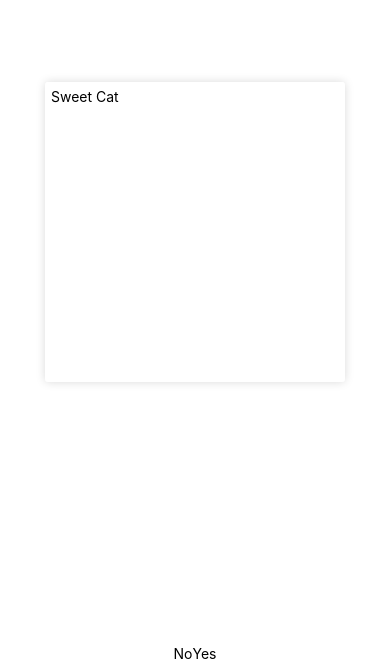
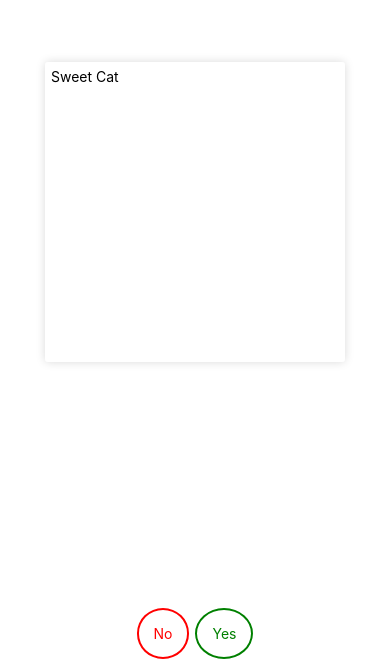
Before and after one commit to suaebahmed/learn-react-native, a React Native app: screen / in a window 390 px wide. Shown: the part 172-844 px from the top of the page. Built offline with nearby package versions, Linux system fonts and the light colour scheme.

Commit message:
awsome look

```diff
--- a/fundamental-animation/rn-animation/KittenCard.js
+++ b/fundamental-animation/rn-animation/KittenCard.js
@@ -107,10 +107,14 @@ export default class KittenCard extends Component {
         })
     }
     handleNo =()=>{
-
+        Animated.timing(this.state.animation.x,{
+            toValue: -SWIPE_THRESHOLD
+        }).start(this.transitionNext());
     }
     handleYes =()=>{
-
+        Animated.timing(this.state.animation.x,{
+            toValue: SWIPE_THRESHOLD
+        }).start(this.transitionNext());
     }
     render() {
         const { animation } = this.state;
@@ -121,11 +125,38 @@ export default class KittenCard extends Component {
         })
         const opacity = animation.y.interpolate({
             inputRange: [-200,0,200],
-            outputRange: [.5,1,.5],
+            outputRange: [.5,1,.1],
             extrapolate: 'clamp'
         })
-
-
+        // nope! for yes
+        const yesOpacity = animation.x.interpolate({
+            inputRange: [0,150],
+            outputRange: [0,1]
+        })
+        const yesScale = animation.x.interpolate({
+            inputRange: [0,150],
+            outputRange: [0.5,1],
+            extrapolate: 'clamp'
+        })
+        // same yes interpolate
+        const noOpacity = animation.x.interpolate({
+            inputRange: [-150,0],
+            outputRange: [1,0]
+        })
+        const noScale = animation.x.interpolate({
+            inputRange: [-150,0],
+            outputRange: [1,0.5],
+            extrapolate: 'clamp'
+        })
+        // nope! style
+        const animatedNopeStyles = {
+            transform: [{scale: noScale},{rotate: "20deg"}],
+            opacity: noOpacity,
+        } // same nope! style
+        const animatedYupStyles = {
+            transform: [{scale: yesScale},{rotate: "-20deg"}],
+            opacity: yesOpacity,
+        }
 
         const animtedCardStyles = {
             opacity: this.state.opacity,
@@ -154,7 +185,7 @@ export default class KittenCard extends Component {
                              cardStyle = isLastItem ? animtedCardStyles : undefined,
                              imgeStyle = isLastItem ? animtedImageStyle : undefined,
                              nextStyle = isSecondToLast ? {transform: [{scale: this.state.next}]} : undefined;
-                        console.log(this.state.items)
+
 
                         return (
                             <Animated.View
@@ -164,6 +195,17 @@ export default class KittenCard extends Component {
 
                             >
                                     <Text style={styles.lowerText}>{text}</Text>
+
+                                    {isLastItem &&
+                                    <Animated.View style={[styles.nope,animatedNopeStyles]}>
+                                        <Text style={styles.nopeText}>Nope!</Text>
+                                    </Animated.View>
+                                    }
+                                    {isLastItem &&
+                                    <Animated.View style={[styles.yup,animatedYupStyles]}>
+                                        <Text style={styles.yupText}>Yes!</Text>
+                                    </Animated.View>}
+
                             </Animated.View>
                         )
                     })
@@ -171,12 +213,16 @@ export default class KittenCard extends Component {
                </View>
                <View style={styles.buttonBar}>
                     <TouchableOpacity
+                        onPress={this.handleNo}
+                        style={styles.buttonNo}
                     >
-                        <Text>No</Text>
+                        <Text style={{color: 'red'}}>No</Text>
                     </TouchableOpacity>
                     <TouchableOpacity
+                        onPress={this.handleYes}
+                        style={styles.buttonYes}
                     >
-                        <Text>Yes</Text>
+                        <Text style={{color: 'green'}}>Yes</Text>
                     </TouchableOpacity>
 
                </View>
@@ -216,5 +262,49 @@ const styles = StyleSheet.create({
         flex: 1,
         backgroundColor: '#fff',
         padding: 5,
+    },
+    buttonNo:{
+        borderColor: 'red',
+        borderWidth: 2,
+        borderRadius: '50%',
+        padding: 15,
+        margin: 3,
+        backgroundColor: '#FFF'
+    },
+    buttonYes:{
+        borderColor: 'green',
+        borderWidth: 2,
+        borderRadius: '50%',
+        padding: 15,
+        margin: 3,
+        backgroundColor: '#FFF'
+    },
+    nope: {
+        borderColor: 'red',
+        borderWidth: 2,
+        position: 'absolute',
+        padding: 20,
+        borderRadius: 5,
+        top: 20,
+        right: 20,
+        backgroundColor: '#FFF'
+    },
+    nopeText: {
+        fontSize: 16,
+        color: 'red'
+    },
+    yup: {
+        borderColor: 'green',
+        borderWidth: 2,
+        position: 'absolute',
+        padding: 20,
+        borderRadius: 5,
+        top: 20,
+        left: 20,
+        backgroundColor: '#FFF'
+    },
+    yupText: {
+        fontSize: 16,
+        color: 'green'
     }
 })
```
